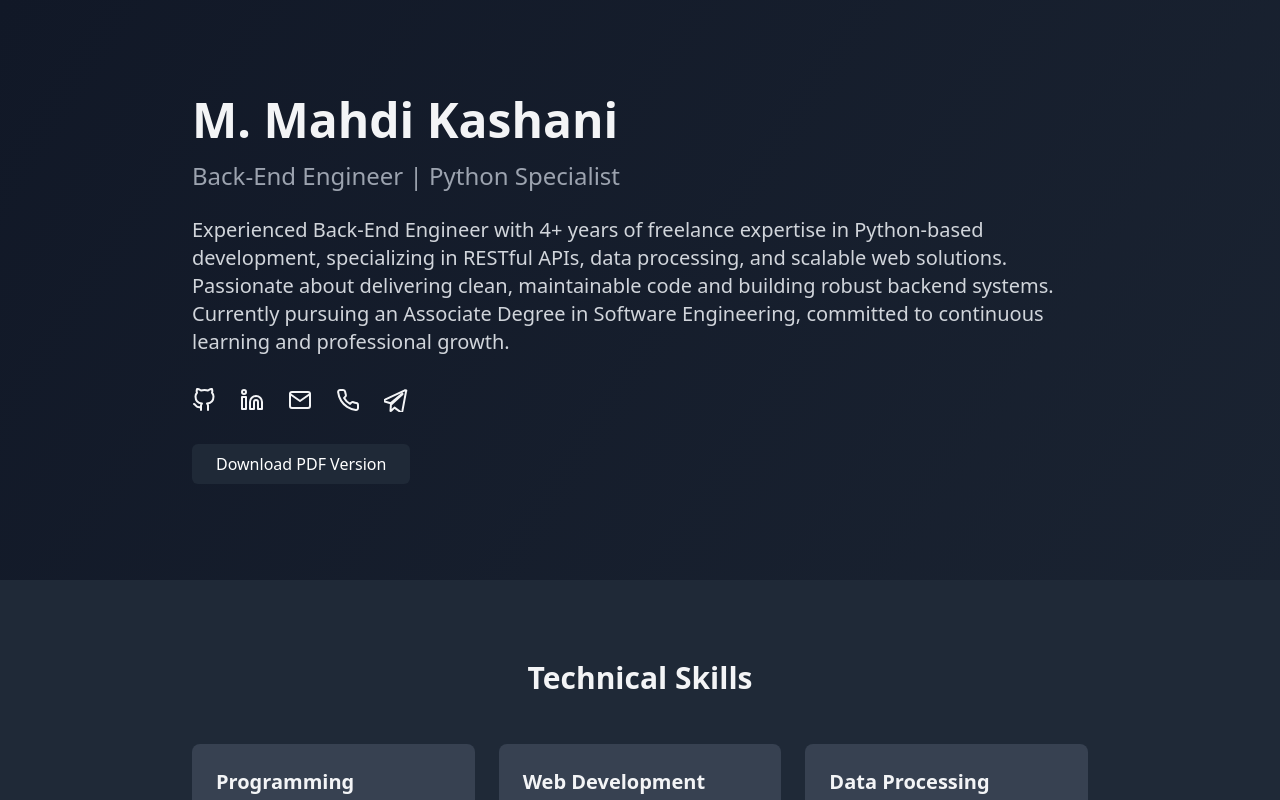
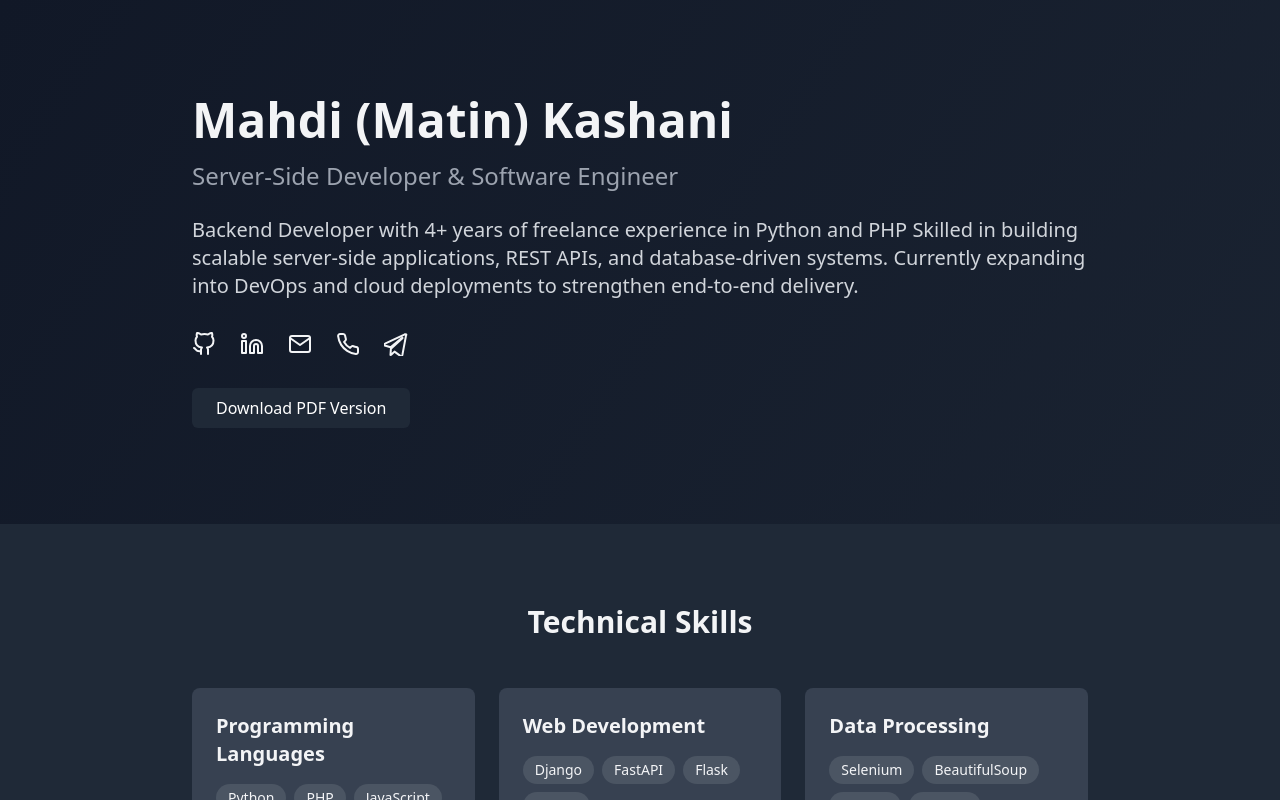
Before and after one commit to devmmk/devmmk.github.io, a React (Vite) app: page / in a window 1280 px wide. Shown: the top 800 px of the page. Built offline with nearby package versions, Linux system fonts and the light colour scheme.

Commit message:
Update resume.pdf file

```diff
--- a/src/pages/portfolio/components/summary/index.tsx
+++ b/src/pages/portfolio/components/summary/index.tsx
@@ -13,14 +13,21 @@ const Headline = () => (
         />*/}
 
         <h1 className="text-4xl sm:text-5xl font-bold">
-          M. Mahdi Kashani
+          Mahdi (Matin) Kashani
         </h1>
       </div>
       <h2 className="text-xl sm:text-2xl text-gray-400 mb-6">
-        Back-End Engineer | Python Specialist
+        Server-Side Developer & Software Engineer
       </h2>
       <p className="text-lg sm:text-xl text-gray-300 mb-8">
-      Experienced Back-End Engineer with 4+ years of freelance expertise in Python-based development, specializing in RESTful APIs, data processing, and scalable web solutions. Passionate about delivering clean, maintainable code and building robust backend systems. Currently pursuing an Associate Degree in Software Engineering, committed to continuous learning and professional growth.
+Backend Developer with 4+ years of
+freelance experience in Python and
+PHP Skilled in building scalable
+server-side applications, REST APIs,
+and database-driven systems.
+Currently expanding into DevOps and
+cloud deployments to strengthen
+end-to-end delivery.
       </p>
       <div className="flex space-x-6">
         <a
```
Also changed, not shown: 2 other files (tests, documents, lock files or other folders).
